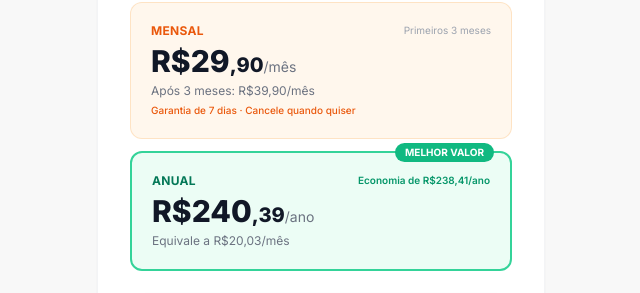
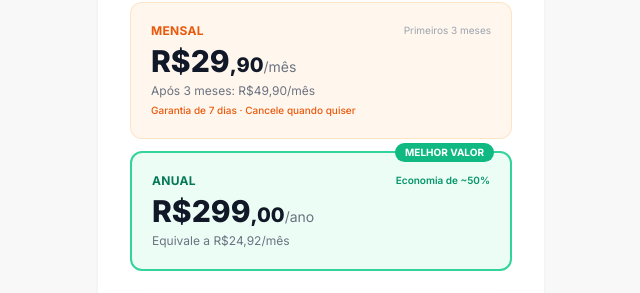
Before and after one commit to davidpinheiro89/doc-finance-saas, a Next.js app: page /assinatura in a window 1280 px wide. Shown: the part 302-595 px from the top of the page, without its empty margins (319-959 px from the left). Built offline with nearby package versions, Linux system fonts and the light colour scheme; no server answers.

Commit message:
fix(pricing): update all prices to R,90/R,90/R,00 and create centralized pricing config

```diff
--- a/src/app/assinatura/page.tsx
+++ b/src/app/assinatura/page.tsx
@@ -47,7 +47,7 @@ export default function AssinaturaPage() {
                 R$29<span className="text-xl">,90</span>
                 <span className="text-sm font-normal text-gray-500">/mês</span>
               </p>
-              <p className="text-xs text-gray-500 mt-1">Após 3 meses: R$39,90/mês</p>
+              <p className="text-xs text-gray-500 mt-1">Após 3 meses: R$49,90/mês</p>
               <p className="text-[10px] text-orange-600 font-medium mt-1">Garantia de 7 dias · Cancele quando quiser</p>
             </div>
 
@@ -56,13 +56,13 @@ export default function AssinaturaPage() {
               <span className="absolute -top-2.5 right-4 bg-emerald-500 text-white text-[10px] font-bold px-2.5 py-0.5 rounded-full uppercase">Melhor valor</span>
               <div className="flex items-center justify-between mb-1">
                 <span className="text-xs font-bold text-emerald-700 uppercase tracking-wide">Anual</span>
-                <span className="text-[10px] text-emerald-600 font-semibold">Economia de R$238,41/ano</span>
+                <span className="text-[10px] text-emerald-600 font-semibold">Economia de ~50%</span>
               </div>
               <p className="text-3xl font-extrabold text-gray-900">
-                R$240<span className="text-xl">,39</span>
+                R$299<span className="text-xl">,00</span>
                 <span className="text-sm font-normal text-gray-500">/ano</span>
               </p>
-              <p className="text-xs text-gray-500 mt-1">Equivale a R$20,03/mês</p>
+              <p className="text-xs text-gray-500 mt-1">Equivale a R$24,92/mês</p>
             </div>
           </div>
 
--- a/src/app/feedback/page.tsx
+++ b/src/app/feedback/page.tsx
@@ -7,8 +7,8 @@ import Sidebar from '@/components/Sidebar'
 
 const PRICE_OPTIONS = [
   { value: 'sim_29_90', label: 'Sim, R$29,90/mês com certeza' },
-  { value: 'sim_manter_29_90', label: 'Sim, mas só se mantiver R$29,90 para sempre' },
-  { value: 'prefiro_anual', label: 'Prefiro o plano anual R$240,39/ano' },
+  { value: 'sim_49_90', label: 'Sim, pagaria R$49,90/mês (preço normal)' },
+  { value: 'prefiro_anual', label: 'Prefiro o plano anual R$299,00/ano' },
   { value: 'talvez', label: 'Talvez, preciso usar mais' },
   { value: 'nao_pagaria', label: 'Não pagaria por enquanto' },
 ]
--- a/src/app/page.tsx
+++ b/src/app/page.tsx
@@ -96,7 +96,7 @@ export default function LandingPage() {
               Conhecer recursos
             </a>
           </div>
-          <p className="mt-4 text-xs text-gray-400">Após 3 meses R$39,90/mês · Plano anual R$240,39 · 7 dias de garantia</p>
+          <p className="mt-4 text-xs text-gray-400">Após 3 meses R$49,90/mês · Plano anual R$299,00 (~R$24,92/mês) · 7 dias de garantia</p>
         </div>
       </section>
 
@@ -162,7 +162,7 @@ export default function LandingPage() {
                 <span className="text-base font-normal text-gray-500">/mês</span>
               </p>
               <p className="text-xs text-gray-500 mt-1">Nos primeiros 3 meses</p>
-              <p className="text-xs text-gray-400">Após: R$39,90/mês</p>
+              <p className="text-xs text-gray-400">Após: R$49,90/mês</p>
               <ul className="mt-5 space-y-2 text-sm text-left text-gray-700">
                 {[
                   'Painel financeiro completo',
@@ -199,11 +199,11 @@ export default function LandingPage() {
             <div className="p-7 pt-12 text-center">
               <p className="text-xs font-bold text-emerald-700 uppercase tracking-wide mb-2">Anual</p>
               <p className="text-4xl font-extrabold">
-                R$240<span className="text-2xl">,39</span>
+                R$299<span className="text-2xl">,00</span>
                 <span className="text-base font-normal text-gray-500">/ano</span>
               </p>
-              <p className="text-xs text-gray-500 mt-1">Equivale a R$20,03/mês</p>
-              <p className="text-xs text-emerald-600 font-semibold">Economia de R$238,41/ano</p>
+              <p className="text-xs text-gray-500 mt-1">Equivale a R$24,92/mês</p>
+              <p className="text-xs text-emerald-600 font-semibold">Economia de ~50% vs mensal</p>
               <ul className="mt-5 space-y-2 text-sm text-left text-gray-700">
                 {[
                   'Painel financeiro completo',
```
Also changed, not shown: src/lib/config/pricing.ts (added, +23 -0 lines).
